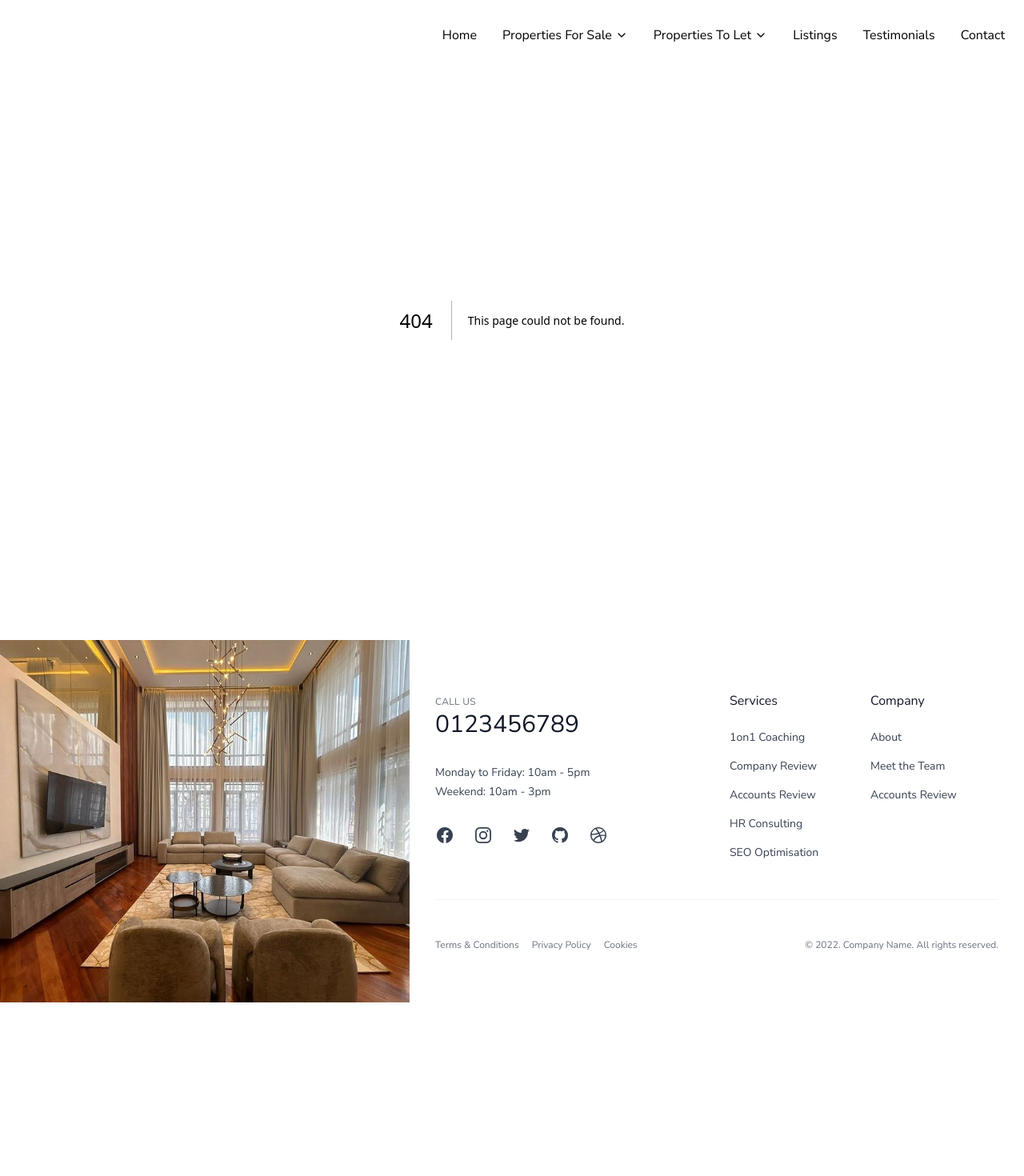
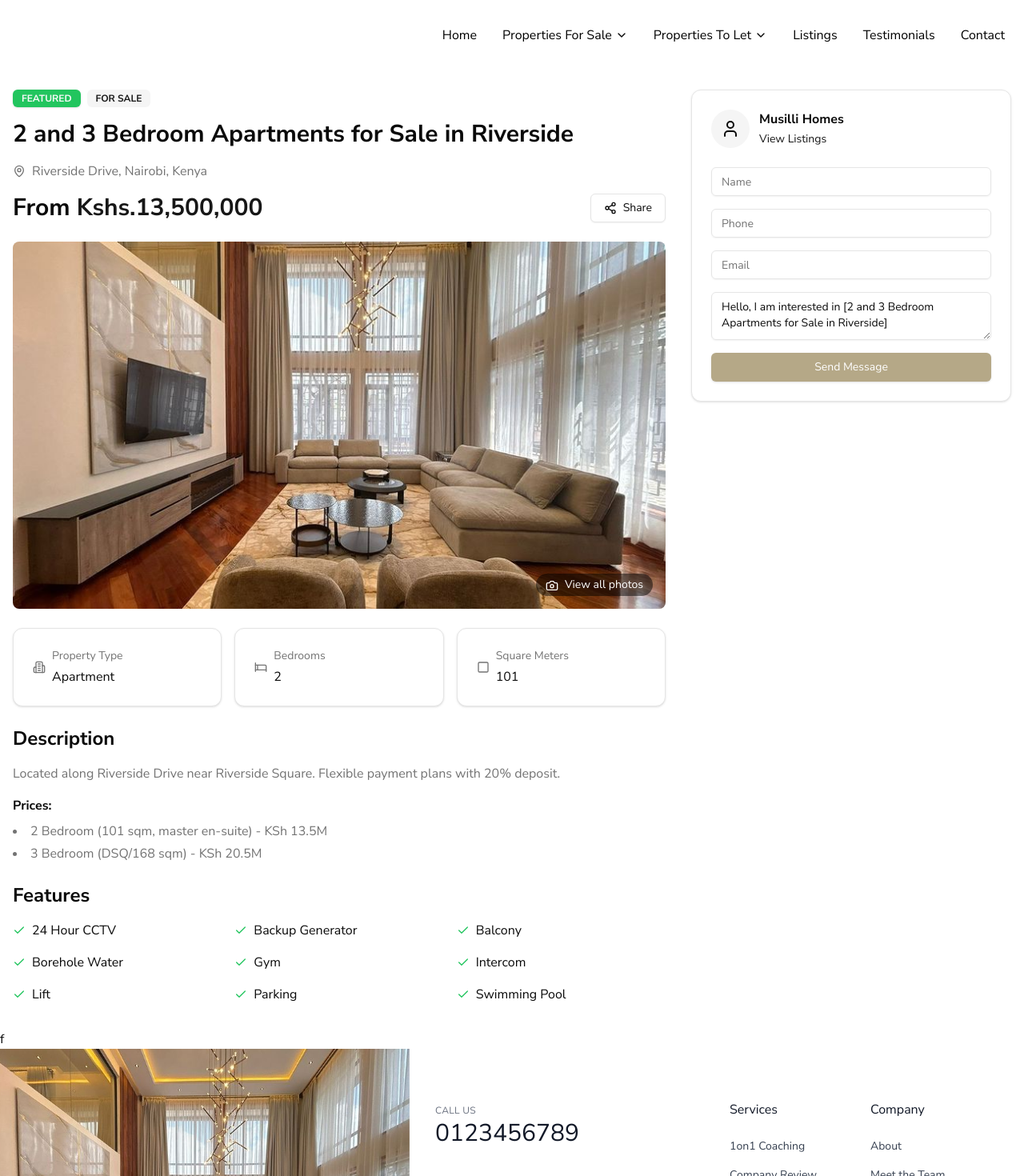
Before and after one commit to kibochamark/RealEstateApplication, a Next.js app: page /listing/1 in a window 1280 px wide. Before the commit this address had no page. Shown: the top 1470 px of the page at 80% size. Before the commit the page ends 1253 px from the top, so only its background shows below. Built offline with nearby package versions, Linux system fonts and the light colour scheme.

Commit message:
Update on favicon

```diff
--- /dev/null
+++ b/src/app/listing/[id]/page.tsx
@@ -0,0 +1,16 @@
+import PropertyDetail from '@/components/propertydetails'
+import React from 'react'
+
+const page = () => {
+  return (
+    <div className='w-full'>
+
+        <div className='mt-20'>
+            <PropertyDetail/>f
+        </div>
+
+    </div>
+  )
+}
+
+export default page
--- a/src/components/cards.tsx
+++ b/src/components/cards.tsx
@@ -120,6 +120,7 @@ export default function Component() {
         className="grid grid-cols-1 md:grid-cols-2 lg:grid-cols-4 gap-6"
       >
         {properties.map((property) => (
+          <Link href={`/listing/${property.id}`} key={property.id}>
           <motion.div key={property.id} variants={itemVariants}>
             <Card className="overflow-hidden shadow-none border-none">
               <div className="relative">
@@ -162,6 +163,7 @@ export default function Component() {
               </CardContent>
             </Card>
           </motion.div>
+          </Link>
         ))}
       </motion.div>
 
--- a/src/components/layout/nav.tsx
+++ b/src/components/layout/nav.tsx
@@ -27,7 +27,7 @@ const Nav = () => {
     }, [])
 
     const isHomePage = path === "/"
-    const navTextColor = !isHomePage || scrolled || !isMobile ? "text-black bg-white" : "text-white"
+    // const navTextColor = !isHomePage || scrolled || !isMobile ? "text-black bg-white" : "text-white"
 
     const NavItem = ({ href, children }: { href: string; children: React.ReactNode }) => (
         <Link href={href} className="block py-2 hover:text-secondary300 ">{children}</Link>
@@ -53,7 +53,7 @@ const Nav = () => {
     )
 
     return (
-        <nav className={`flex items-center fixed justify-end top-0 z-20 w-full p-6 ${scrolled ? "bg-white" : "bg-transparent"} ${navTextColor} transition-colors duration-300`}>
+        <nav className={`flex items-center fixed justify-end top-0 z-20 w-full p-6 ${scrolled ? "bg-white" :  path == "/" ? "bg-transparent text-white" :"bg-white text-black"}   transition-colors duration-300`}>
             <div className="flex-1 md:hidden">
                 <Button variant="ghost" size="icon" onClick={() => setIsMenuOpen(!isMenuOpen)}>
                     <Menu className="h-6 w-6" />
@@ -66,7 +66,7 @@ const Nav = () => {
                         animate={isMobile ? { x: 0 } : { opacity: 1 }}
                         exit={isMobile ? { x: "-100%" } : { opacity: 1 }}
                         transition={{ duration: 0.3, ease: "easeInOut" }}
-                        className={`fixed md:relative top-0 left-0 bottom-0 w-64 md:w-auto ${isMobile ? "bg-black opacity-80" : "hidden md:flex"} z-[100] md:z-auto flex flex-col md:flex-row items-start md:items-center gap-4 md:gap-8 p-6 md:p-0 ${navTextColor}`}
+                        className={`fixed md:relative top-0 left-0 bottom-0 w-64 md:w-auto ${isMobile ? "bg-black opacity-80 text-white" : "hidden md:flex"} z-[100] md:z-auto flex flex-col md:flex-row items-start md:items-center gap-4 md:gap-8 p-6 md:p-0`}
                     >
                         {isMobile && (
                             <Button variant="ghost" size="icon" className="self-end mb-4" onClick={() => setIsMenuOpen(false)}>
--- /dev/null
+++ b/src/components/propertydetails.tsx
@@ -0,0 +1,205 @@
+'use client'
+
+import { useState } from 'react'
+import Image from 'next/image'
+import { Badge } from '@/components/ui/badge'
+import { Button } from '@/components/ui/button'
+import { Card, CardContent } from '@/components/ui/card'
+import { Input } from '@/components/ui/input'
+import { Textarea } from '@/components/ui/textarea'
+import {
+  Dialog,
+  DialogContent,
+  DialogTrigger,
+} from '@/components/ui/dialog'
+import {
+  Bed,
+  Square,
+  MapPin,
+  Camera,
+  Check,
+  Share2,
+  Building2,
+  User
+} from 'lucide-react'
+
+export default function PropertyDetail() {
+  const [selectedImage, setSelectedImage] = useState(0)
+
+  const images = [
+    '/14.jpg',
+    '/11.jpg',
+    '/12.jpg',
+  ]
+
+  const features = [
+    { icon: 'CCTV', label: '24 Hour CCTV' },
+    { icon: 'Generator', label: 'Backup Generator' },
+    { icon: 'Balcony', label: 'Balcony' },
+    { icon: 'Water', label: 'Borehole Water' },
+    { icon: 'Gym', label: 'Gym' },
+    { icon: 'Intercom', label: 'Intercom' },
+    { icon: 'Lift', label: 'Lift' },
+    { icon: 'Parking', label: 'Parking' },
+    { icon: 'Pool', label: 'Swimming Pool' },
+  ]
+
+  return (
+    <div className="container mx-auto px-4 py-8">
+      <div className="grid lg:grid-cols-[1fr_400px] gap-8">
+        <div className="space-y-6">
+          {/* Header */}
+          <div className="space-y-4">
+            <div className="flex items-center gap-2">
+              <Badge className="bg-green-500 hover:bg-green-600">FEATURED</Badge>
+              <Badge variant="secondary">FOR SALE</Badge>
+            </div>
+            <h1 className="text-3xl font-bold">2 and 3 Bedroom Apartments for Sale in Riverside</h1>
+            <div className="flex items-center text-muted-foreground">
+              <MapPin className="w-4 h-4 mr-2" />
+              Riverside Drive, Nairobi, Kenya
+            </div>
+            <div className="flex items-center justify-between">
+              <div className="text-3xl font-bold">
+                From <span className="text-primary">Kshs.13,500,000</span>
+              </div>
+              <Button variant="outline" className="gap-2">
+                <Share2 className="w-4 h-4" />
+                Share
+              </Button>
+            </div>
+          </div>
+
+          {/* Image Gallery */}
+          <div className="space-y-2">
+            <Dialog>
+              <DialogTrigger asChild>
+                <div className="relative aspect-video cursor-pointer group">
+                  <Image
+                    src={images[selectedImage]}
+                    alt="Property"
+                    fill
+                    className="object-cover rounded-lg"
+                  />
+                  <div className="absolute inset-0 bg-black/20 opacity-0 group-hover:opacity-100 transition-opacity rounded-lg" />
+                  <div className="absolute bottom-4 right-4 bg-black/50 text-white px-3 py-1 rounded-full text-sm">
+                    <Camera className="w-4 h-4 inline mr-2" />
+                    View all photos
+                  </div>
+                </div>
+              </DialogTrigger>
+              <DialogContent className="max-w-4xl">
+                <div className="grid grid-cols-2 gap-2">
+                  {images.map((src, idx) => (
+                    <Image
+                      key={idx}
+                      src={src}
+                      alt={`Property ${idx + 1}`}
+                      width={400}
+                      height={300}
+                      className="rounded-lg"
+                    />
+                  ))}
+                </div>
+              </DialogContent>
+            </Dialog>
+          </div>
+
+          {/* Property Details */}
+          <div className="grid grid-cols-3 gap-4">
+            <Card>
+              <CardContent className="pt-6">
+                <div className="flex items-center gap-2">
+                  <Building2 className="w-4 h-4 text-muted-foreground" />
+                  <div className="space-y-1">
+                    <p className="text-sm text-muted-foreground">Property Type</p>
+                    <p className="font-medium">Apartment</p>
+                  </div>
+                </div>
+              </CardContent>
+            </Card>
+            <Card>
+              <CardContent className="pt-6">
+                <div className="flex items-center gap-2">
+                  <Bed className="w-4 h-4 text-muted-foreground" />
+                  <div className="space-y-1">
+                    <p className="text-sm text-muted-foreground">Bedrooms</p>
+                    <p className="font-medium">2</p>
+                  </div>
+                </div>
+              </CardContent>
+            </Card>
+            <Card>
+              <CardContent className="pt-6">
+                <div className="flex items-center gap-2">
+                  <Square className="w-4 h-4 text-muted-foreground" />
+                  <div className="space-y-1">
+                    <p className="text-sm text-muted-foreground">Square Meters</p>
+                    <p className="font-medium">101</p>
+                  </div>
+                </div>
+              </CardContent>
+            </Card>
+          </div>
+
+          {/* Description */}
+          <div className="space-y-4">
+            <h2 className="text-2xl font-semibold">Description</h2>
+            <p className="text-muted-foreground">
+              Located along Riverside Drive near Riverside Square. Flexible payment plans with 20% deposit.
+            </p>
+            <div className="space-y-2">
+              <h3 className="font-semibold">Prices:</h3>
+              <ul className="list-disc list-inside space-y-1 text-muted-foreground">
+                <li>2 Bedroom (101 sqm, master en-suite) - KSh 13.5M</li>
+                <li>3 Bedroom (DSQ/168 sqm) - KSh 20.5M</li>
+              </ul>
+            </div>
+          </div>
+
+          {/* Features */}
+          <div className="space-y-4">
+            <h2 className="text-2xl font-semibold">Features</h2>
+            <div className="grid grid-cols-2 md:grid-cols-3 gap-4">
+              {features.map((feature, idx) => (
+                <div key={idx} className="flex items-center gap-2">
+                  <Check className="w-4 h-4 text-green-500" />
+                  <span>{feature.label}</span>
+                </div>
+              ))}
+            </div>
+          </div>
+        </div>
+
+        {/* Contact Form */}
+        <div className="lg:sticky lg:top-8 space-y-6">
+          <Card>
+            <CardContent className="pt-6">
+              <div className="flex items-center gap-3 mb-6">
+                <div className="w-12 h-12 bg-muted rounded-full flex items-center justify-center">
+                  <User className="w-6 h-6" />
+                </div>
+                <div>
+                  <h3 className="font-semibold">Musilli Homes</h3>
+                  <Button variant="link" className="h-auto p-0">View Listings</Button>
+                </div>
+              </div>
+              <form className="space-y-4">
+                <Input placeholder="Name" />
+                <Input placeholder="Phone" />
+                <Input placeholder="Email" />
+                <Textarea
+                  placeholder="Message"
+                  defaultValue="Hello, I am interested in [2 and 3 Bedroom Apartments for Sale in Riverside]"
+                />
+                <Button className="w-full bg-[#B5A887] hover:bg-[#A39775] text-white">
+                  Send Message
+                </Button>
+              </form>
+            </CardContent>
+          </Card>
+        </div>
+      </div>
+    </div>
+  )
+}
--- /dev/null
+++ b/src/components/ui/textarea.tsx
@@ -0,0 +1,24 @@
+import * as React from "react"
+
+import { cn } from "@/lib/utils"
+
+export interface TextareaProps
+  extends React.TextareaHTMLAttributes<HTMLTextAreaElement> {}
+
+const Textarea = React.forwardRef<HTMLTextAreaElement, TextareaProps>(
+  ({ className, ...props }, ref) => {
+    return (
+      <textarea
+        className={cn(
+          "flex min-h-[60px] w-full rounded-md border border-input bg-transparent px-3 py-2 text-base shadow-sm placeholder:text-muted-foreground focus-visible:outline-none focus-visible:ring-1 focus-visible:ring-ring disabled:cursor-not-allowed disabled:opacity-50 md:text-sm",
+          className
+        )}
+        ref={ref}
+        {...props}
+      />
+    )
+  }
+)
+Textarea.displayName = "Textarea"
+
+export { Textarea }
--- a/src/components/viewlisting.tsx
+++ b/src/components/viewlisting.tsx
@@ -27,6 +27,7 @@ import {
 import { useInView } from "react-intersection-observer"
 import { PropertyCarousel } from './cards'
 import Filter from './filter'
+import Link from 'next/link'
 
 export default function ViewListing() {
     const [isGridView, setIsGridView] = useState(true)
@@ -236,6 +237,7 @@ export default function ViewListing() {
                 className={`grid gap-6 w-full ${isGridView ? 'grid-cols-1 md:grid-cols-2 lg:grid-cols-4' : 'grid-cols-1'}`}
             >
                 {filteredProperties.map((property) => (
+                    <Link href={`/listing/${property.id}`} key={property.id}>
                         <motion.div key={property.id} variants={itemVariants}>
                             <Card className="overflow-hidden shadow-none border-none">
                                 <div className="relative">
@@ -278,6 +280,7 @@ export default function ViewListing() {
                                 </CardContent>
                             </Card>
                         </motion.div>
+                    </Link>
                 ))}
             </motion.div>
 
```
Lines whose indentation alone changed are shown as unchanged.
